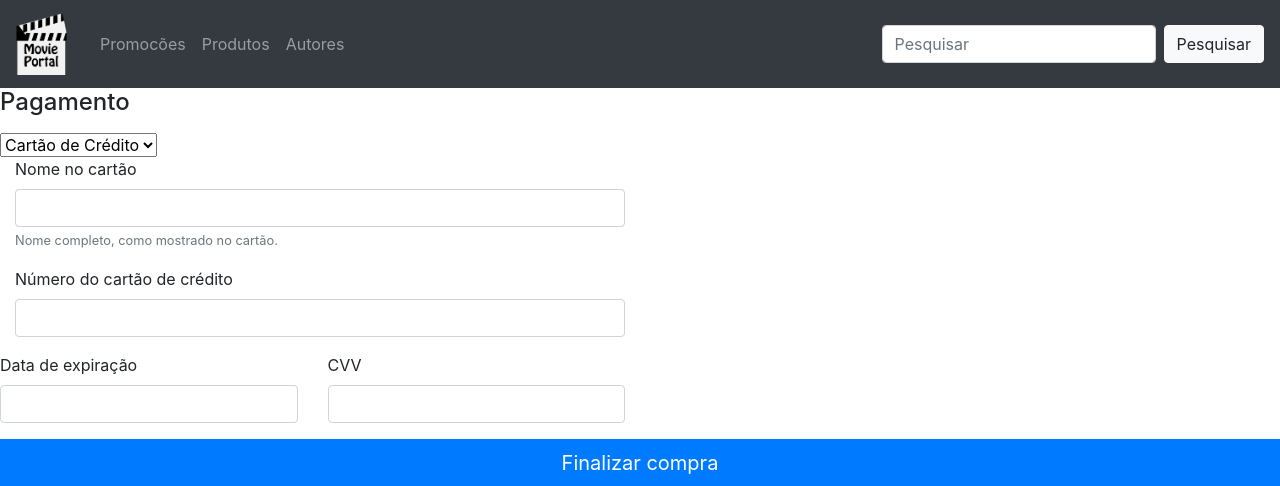
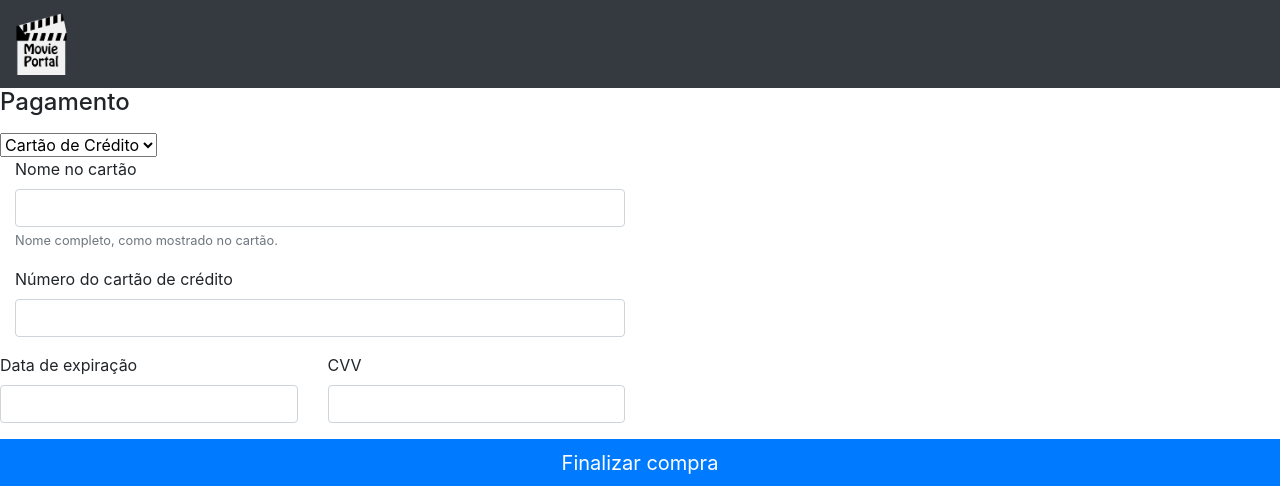
Before and after one commit to GabrielMR0504/Sistema-Web-e-Banco-de-Dados, a PHP site: page /pagamento.php in a window 1280 px wide. Shown: the top 486 px of the page. Run offline with PHP 8.4, Linux system fonts and the light colour scheme; the visitor is signed in with stand-in values (Sample User, id 1); some libraries are stand-ins or nearby versions.

Commit message:
botoesCarrinho

```diff
--- a/pagamento.php
+++ b/pagamento.php
@@ -45,25 +45,9 @@ if(isset($_POST['tipo']) || isset($_POST['nome']) || isset($_POST['numero']) ||
         <!-- Navbar links -->
         <div class="collapse navbar-collapse" id="collapsibleNavbar">
             <ul class="navbar-nav">
-                <li class="nav-item">
-                    <a class="nav-link" href="#carrossel">Promocões</a>
-                </li>
-                <li class="nav-item">
-                    <a class="nav-link" href="#inferior">Produtos</a>
-                </li>
-                <li class="nav-item">
-                    <a class="nav-link" href="#Autores">Autores</a>
-                </li>
             </ul>
         </div>
-        <form class="form-inline" action="/action_page.php">
-            <input class="form-control mr-sm-2" type="text" placeholder="Pesquisar">
-            <button class="btn btn-light" type="submit" id="botaopesquisa">Pesquisar</button>
-        </form>
         <!-- Toggler/collapsibe Button -->
-        <button class="navbar-toggler" type="button" data-toggle="collapse" data-target="#collapsibleNavbar">
-            <span class="navbar-toggler-icon"></span>
-        </button>
     </nav>
 
 
```
